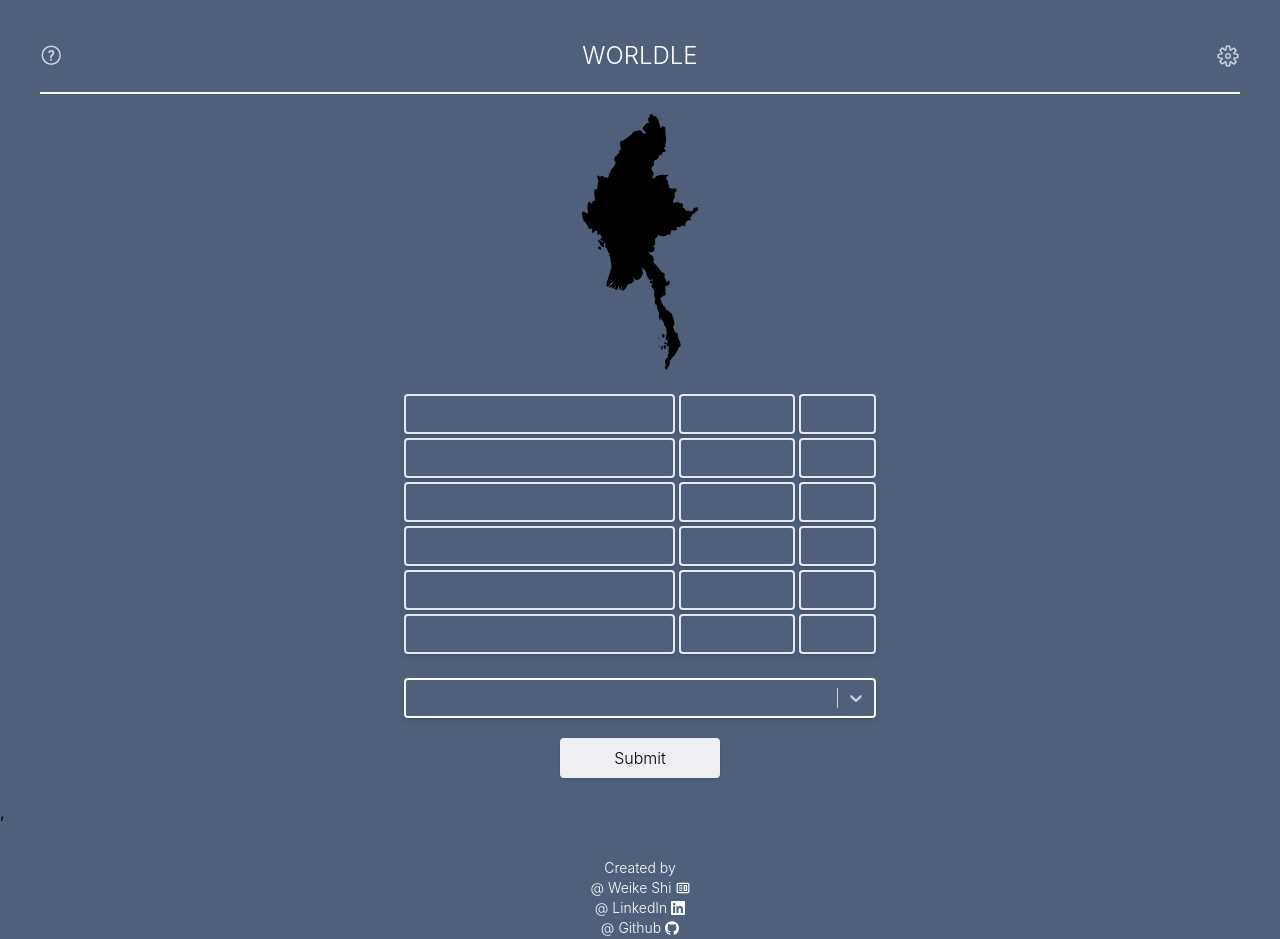
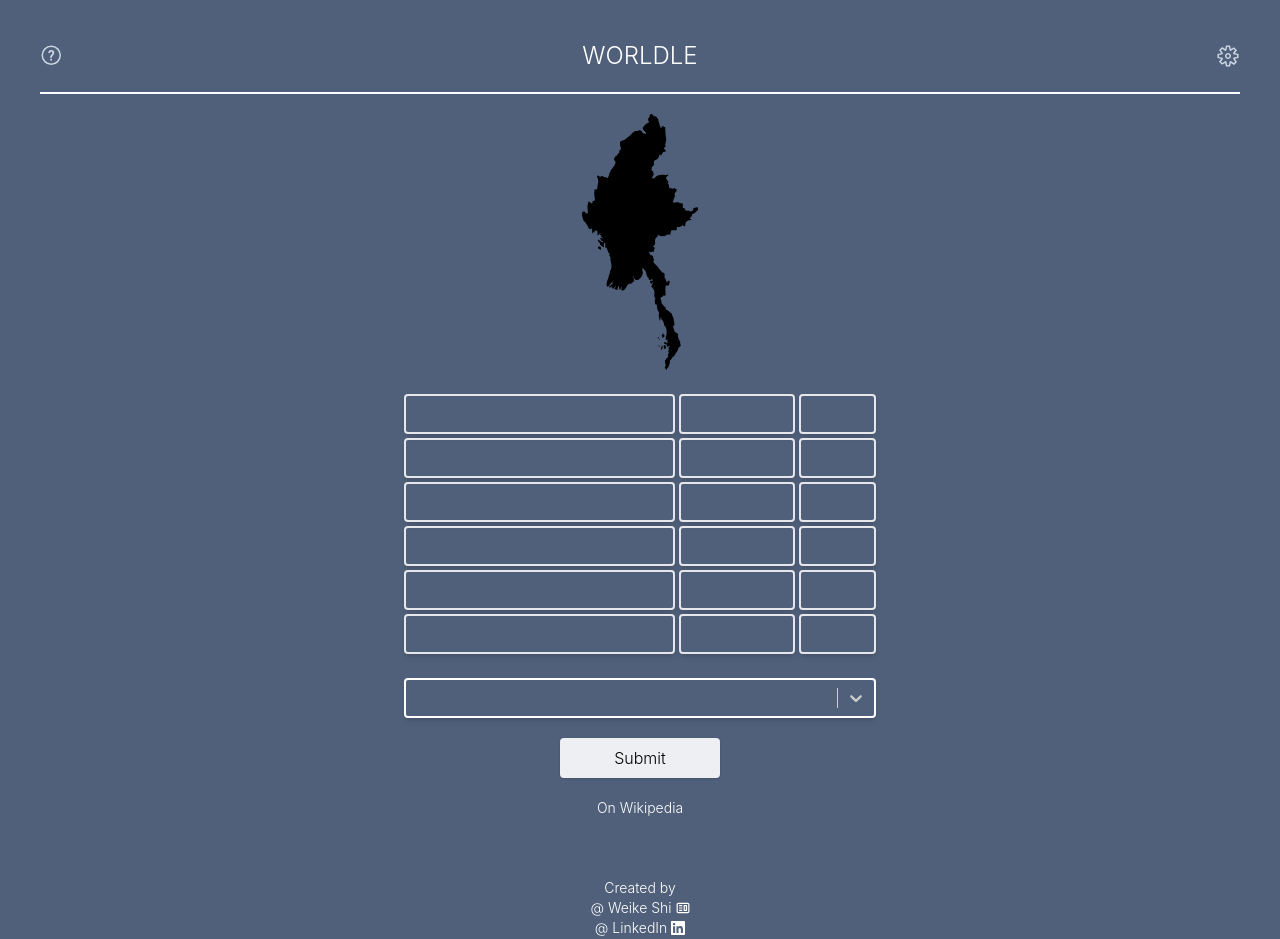
Before and after one commit to WeikeShi0730/worldle, a React (Create React App) app: page / in a window 1280 px wide. Shown: the top 939 px of the page. Built offline with nearby package versions, Linux system fonts and the light colour scheme.

Commit message:
Add wikipedia link

```diff
--- a/src/App.tsx
+++ b/src/App.tsx
@@ -5,6 +5,7 @@ import getTodaySeed from "./utils/getTodaySeed";
 import CurrentCountry from "./components/current-country.component";
 import GuessPanels from "./components/guess-panels.component";
 import Selections from "./components/selections.component";
+import WikiLink from "./components/wikilink.component";
 import Result from "./components/result.component";
 import { IN_PROCESS } from "./constants";
 import Footer from "./components/footer.component";
@@ -101,6 +102,7 @@ function App() {
         <CurrentCountry />
         <GuessPanels />
         <Selections />
+        <WikiLink />
         <Result />
         <Footer />
       </AppContext.Provider>
--- /dev/null
+++ b/src/components/wikilink.component.tsx
@@ -0,0 +1,8 @@
+const WikiLink = () => {
+  return (
+    <div className="flex justify-center items-center text-white text-xs md:text-sm ">
+      <div className="link-underline link-underline-black">On Wikipedia</div>
+    </div>
+  );
+};
+export default WikiLink;
--- a/src/index.tsx
+++ b/src/index.tsx
@@ -13,7 +13,6 @@ root.render(
     <CookiesProvider>
       <App />
     </CookiesProvider>
-    ,
   </React.StrictMode>
 );
 
```
